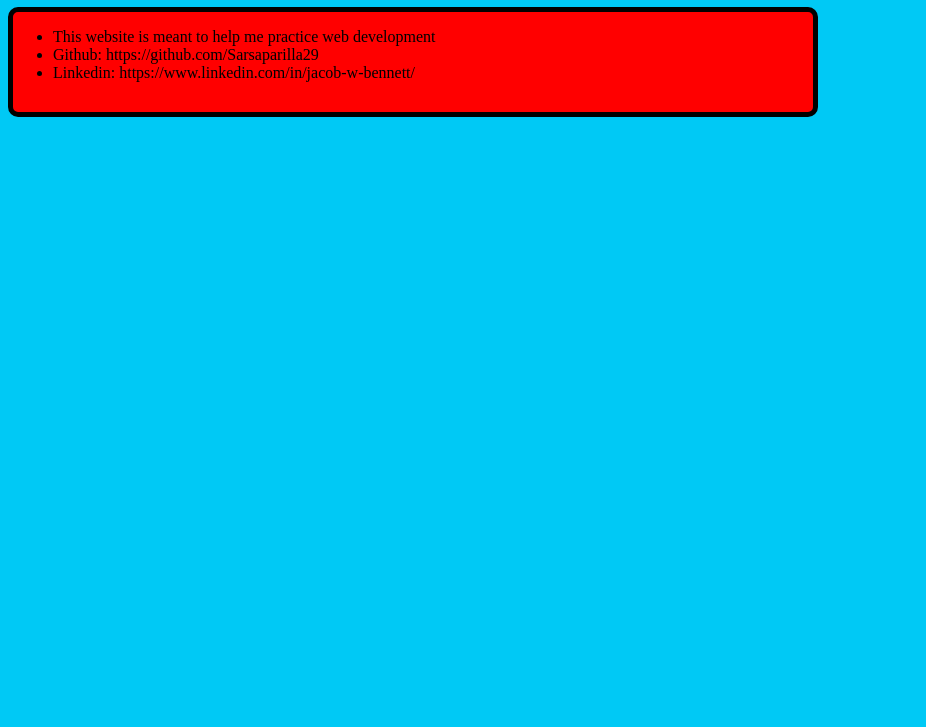
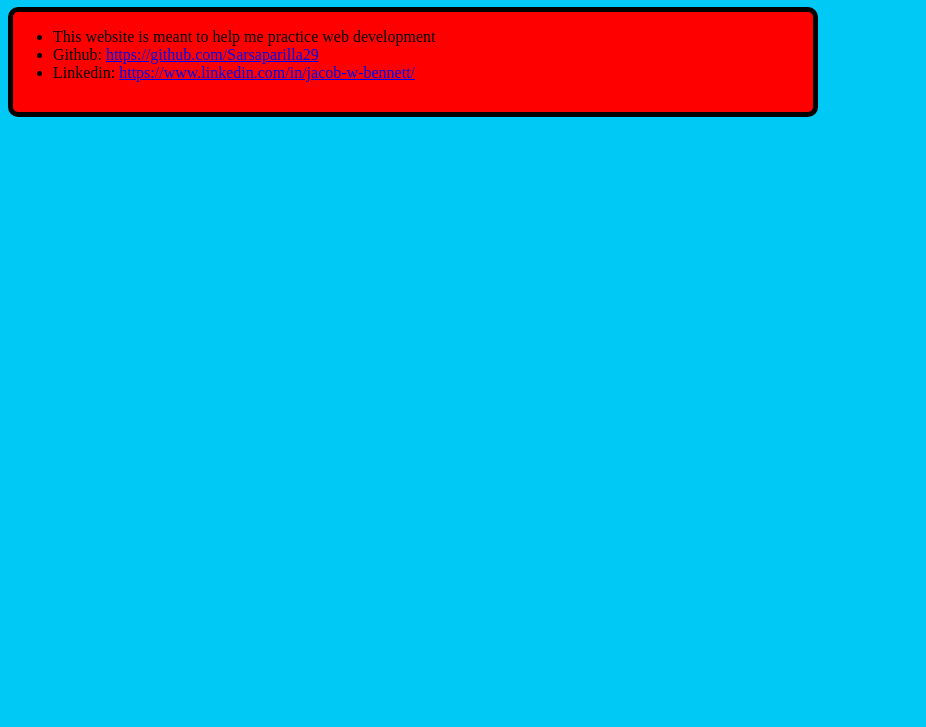
Before and after one commit to Sarsaparilla29/git-test, a plain HTML site: page index.html in a window 1280 px wide. Shown: the part 73-800 px from the top of the page, without its empty margins (0-926 px from the left). Drawn offline with Linux system fonts and the light colour scheme.

Commit message:
embedded links

```diff
--- a/index.html
+++ b/index.html
@@ -12,8 +12,8 @@
         <div class="box red-box">
             <ul>
                 <li>This website is meant to help me practice web development</li>
-                <li>Github: https://github.com/Sarsaparilla29</li>
-                <li>Linkedin: https://www.linkedin.com/in/jacob-w-bennett/</li>
+                <li>Github: <a href="https://github.com/Sarsaparilla29">https://github.com/Sarsaparilla29</a></li>
+                <li>Linkedin: <a href="https://www.linkedin.com/in/jacob-w-bennett/">https://www.linkedin.com/in/jacob-w-bennett/</a></li>
             </ul>
         </div>
     </body>
```
